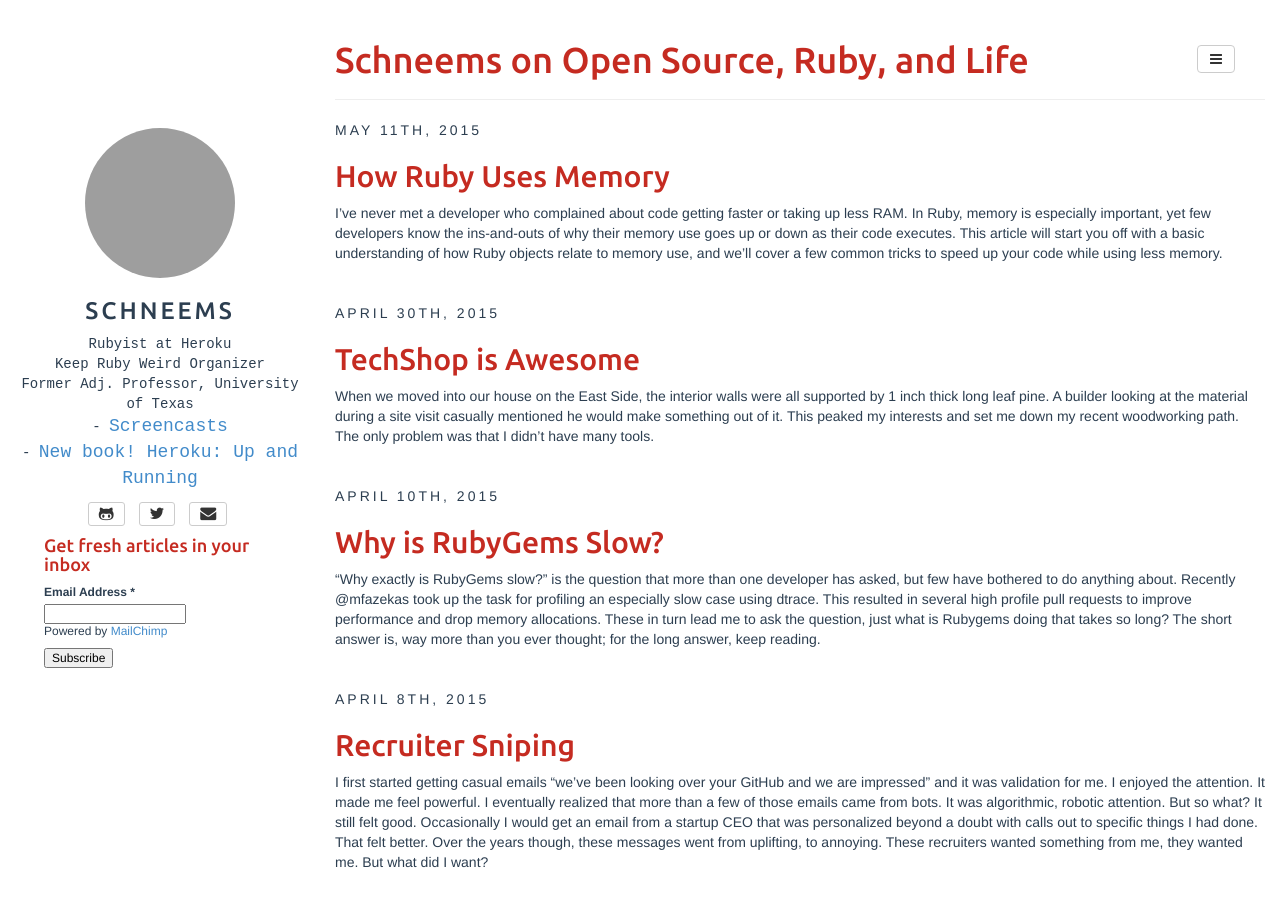
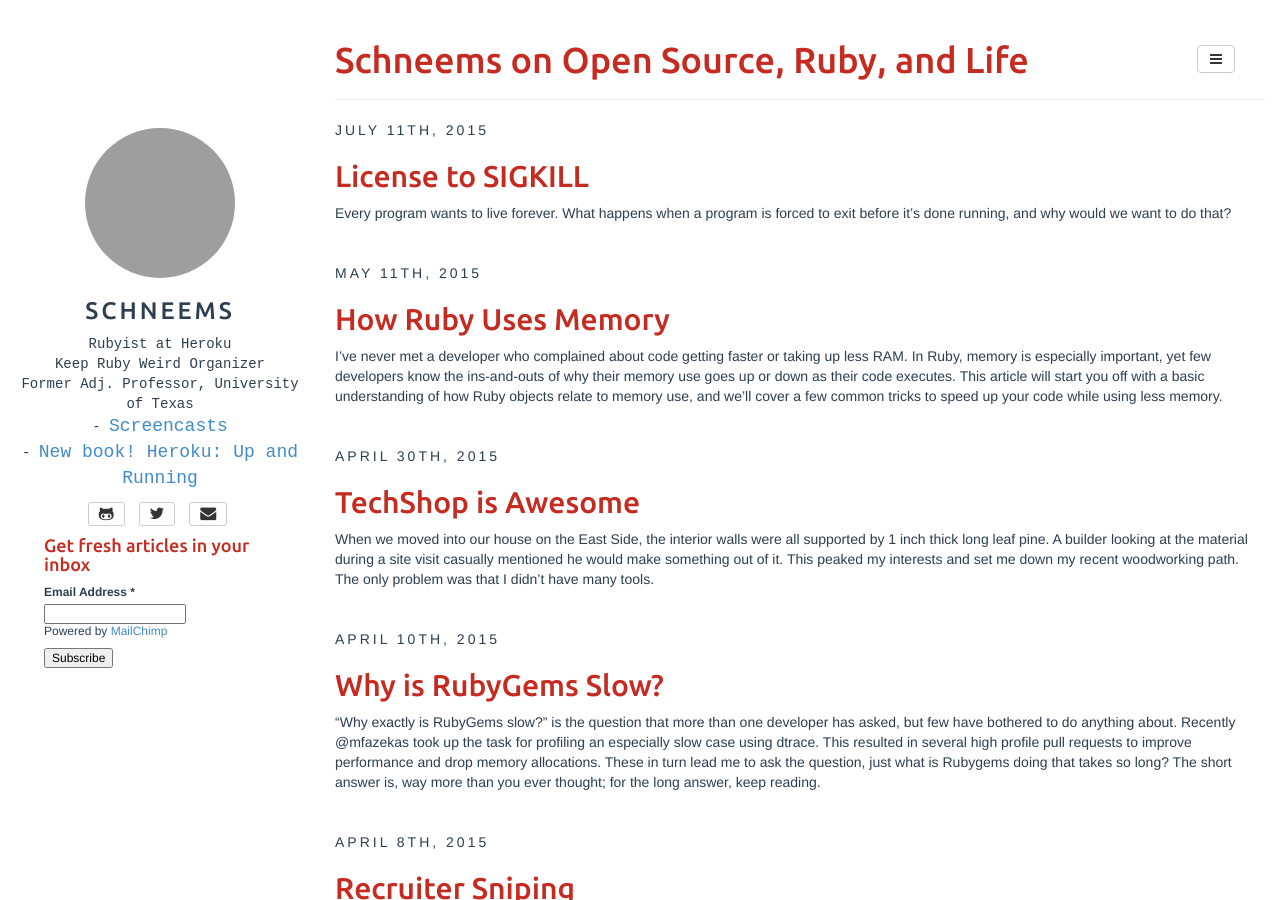
Before and after one commit to schneems/schneems, a Jekyll site: the page built from index.html, in a window 1280 px wide and 900 px high. Built offline with Jekyll 4.4.1, drawn with Linux system fonts in a browser that asks for light colours; Markdown is read by kramdown in place of the engine named in the settings; the list of posts is cut into pages by our own code; comment, search, counter and statistics services are not loaded; some of the changed text lies outside the part shown; grey boxes are pictures that could not be loaded.

Commit message:
license to SIGKILL

```diff
--- a/_includes/post.html
+++ b/_includes/post.html
@@ -3,7 +3,7 @@
 	  <h1>{{ page.title }} {% if page.tagline %}<small>{{page.tagline}}</small>{% endif %}</h1>
 	  {% if site.readtime %}
 	    {% assign readtime = page.content | strip_html | number_of_words | divided_by:site.wpm | ceil %}
-	    <p>Read Time: {{ readtime }} min</p>
+	    <!-- <p>Read Time: {{ readtime }} min</p> -->
 	  {% endif %}
 	</div>
 
--- /dev/null
+++ b/_posts/2015-07-10-license-to-sigkill.md
@@ -0,0 +1,14 @@
+---
+layout: post
+title: "License to SIGKILL"
+date: '2015-07-11 08:30:00 -0500'
+published: true
+tags: ruby, unix, signals
+---
+
+
+Every program wants to live forever. What happens when a program is forced to exit before it’s done running, and why would we want to do that?
+
+In this post we take a look at how Unix uses signals to tell processes when and how to shut down. We will also take a look at how Ruby handles these shutdown signals and how you can ensure your program will do the right thing.
+
+## [Keep Reading "License to SIGKILL"](http://www.sitepoint.com/license-to-sigkill/) on SitePoint
```
